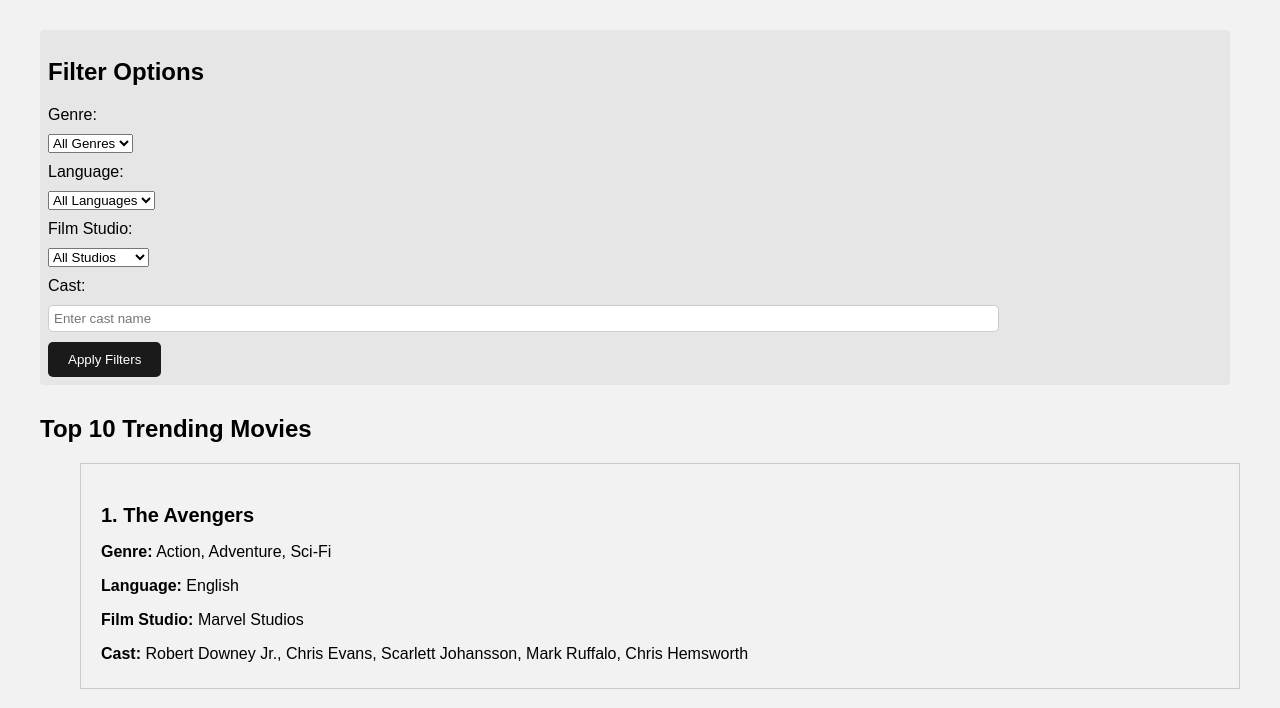
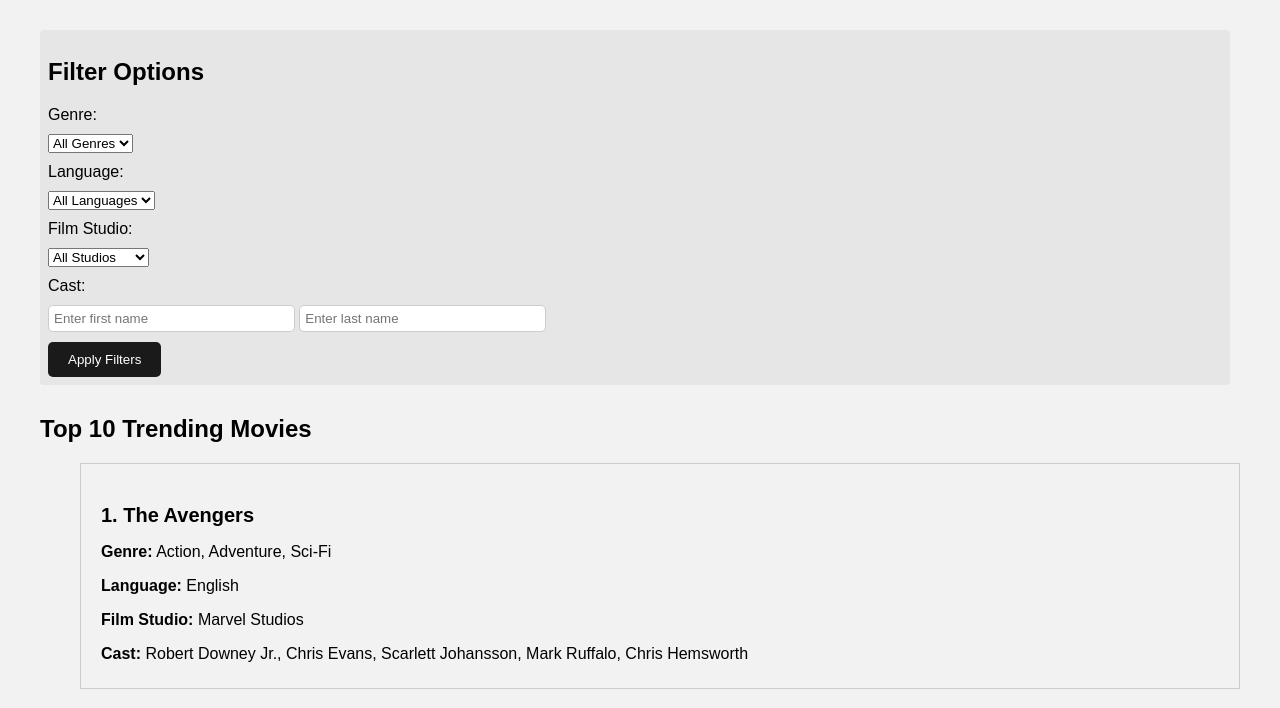
Before and after one commit to Csumali/Media-Trends, a website: page public/MediaTrends.html in a window 1280 px wide. Shown: the part 70-778 px from the top of the page. Drawn offline with Linux system fonts and the light colour scheme; no server answers.

Commit message:
Split cast to two input boxes on main page html

```diff
--- a/public/MediaTrends.html
+++ b/public/MediaTrends.html
@@ -80,9 +80,10 @@
                             <option value="pixar">Pixar</option>
                         </select>
                     </div>
-                    <div class="form-element">
-                        <label for="cast">Cast:</label>
-                        <input type="text" id="cast" name="cast" placeholder="Enter cast name">
+                    <div class="cast-form">
+                        <label for="cast-first-name">Cast:</label>
+                        <input type="text" id="cast-first-name" name="cast-first-name" placeholder="Enter first name">
+                        <input type="text" id="cast-last-name" name="cast-last-name" placeholder="Enter last name">
                     </div>
                     <button type="submit">Apply Filters</button>
                 </form>
--- a/public/styles.css
+++ b/public/styles.css
@@ -105,11 +105,12 @@ h1 a:visited {
 }
 
 .filter-options input[type="text"] {
-    width: 80%;
+    width: 20%;
     padding: 5px;
     margin-bottom: 10px;
     border-radius: 5px;
     border: 1px solid #ccc;
+    display: inline-block;
 }
 
 .filter-options button[type="submit"] {
```
